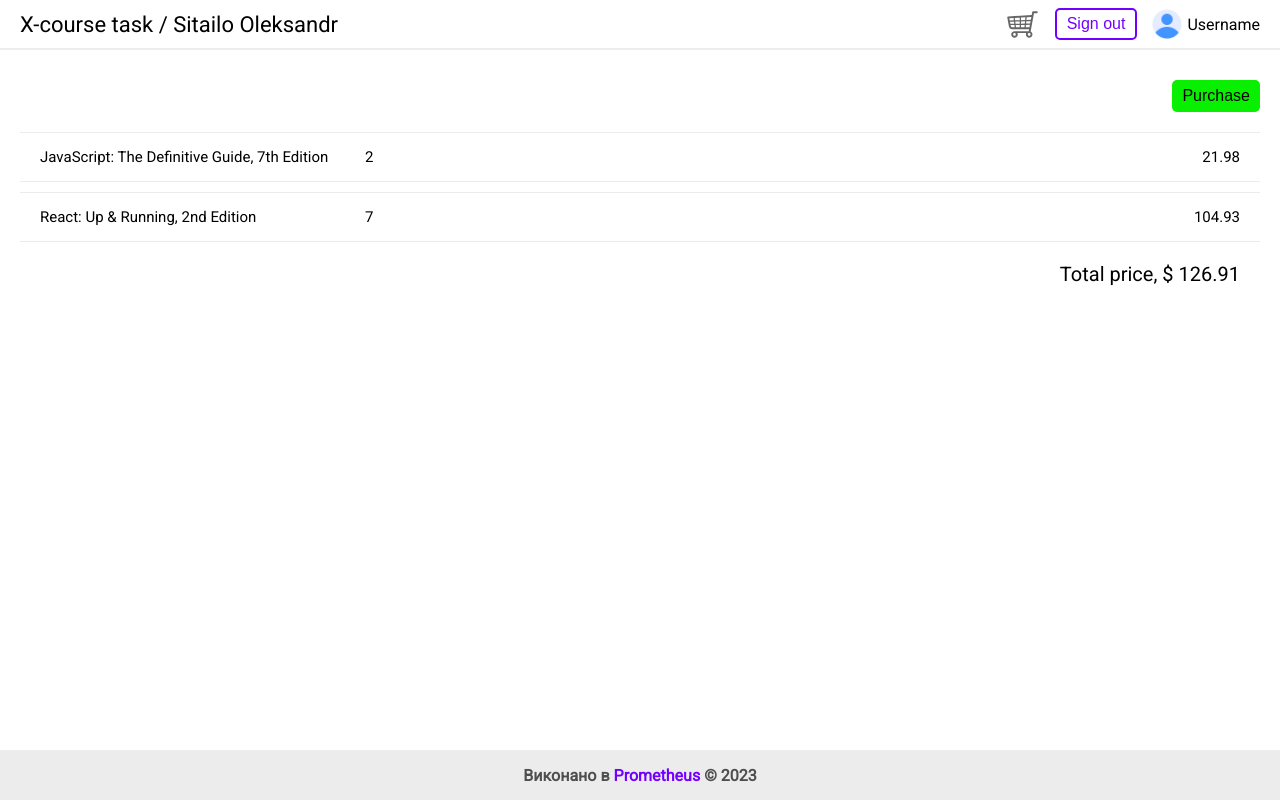
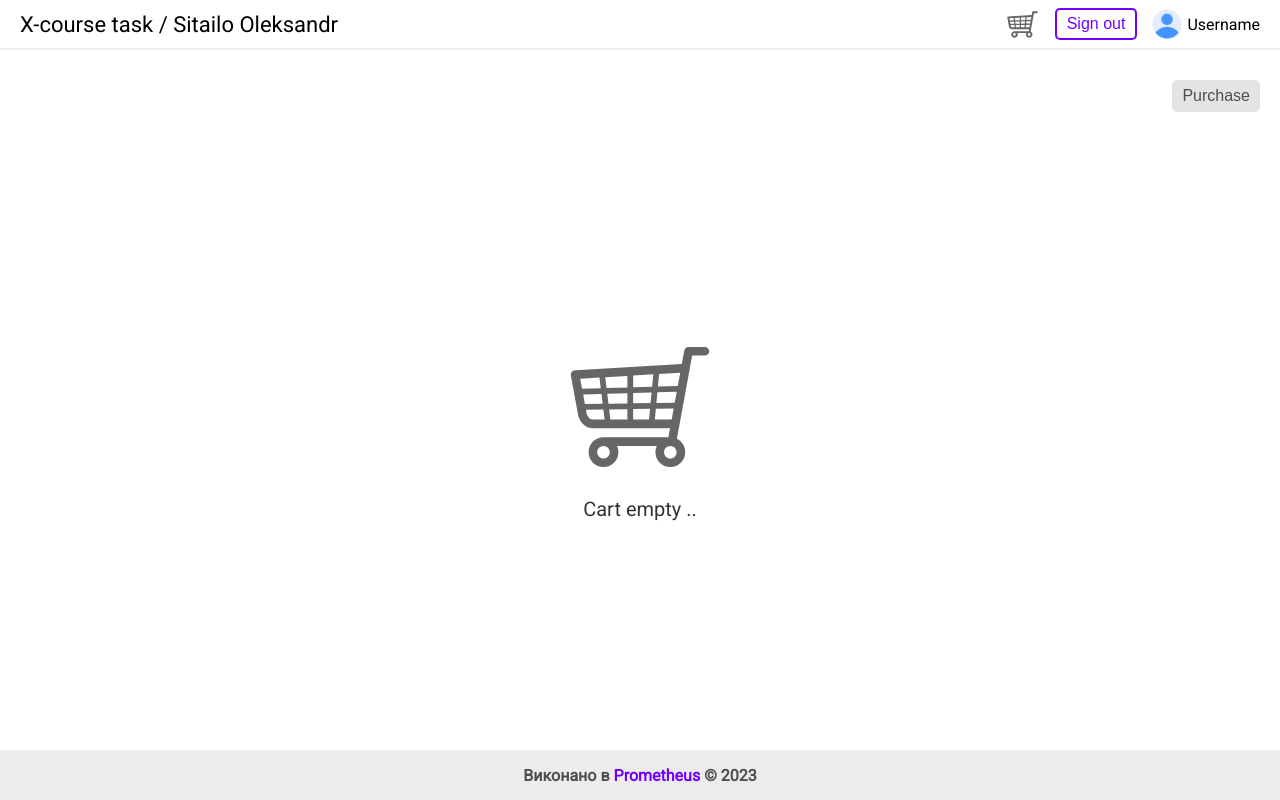
Before and after one commit to SoleksandrS/CiklumCourseProject, a React (Vite) app in the folder X-course-task/: page /cart in a window 1280 px wide. Built offline with nearby package versions, Linux system fonts and the light colour scheme.

Commit message:
feat: provide cartList from context to Cart page

```diff
--- a/X-course-task/src/pages/Cart/Cart.tsx
+++ b/X-course-task/src/pages/Cart/Cart.tsx
@@ -7,21 +7,7 @@ import cartIcon from '../../assets/icons/cart.svg';
 import styles from './Cart.module.scss';
 
 function Cart() {
-  const { books } = useBooksContext();
-
-  const cartList = useMemo(
-    () => [
-      {
-        id: 1,
-        count: 2
-      },
-      {
-        id: 5,
-        count: 7
-      }
-    ],
-    []
-  );
+  const { books, cartList } = useBooksContext();
 
   const displayList = useMemo(() => {
     return cartList.map((item) => {
```
